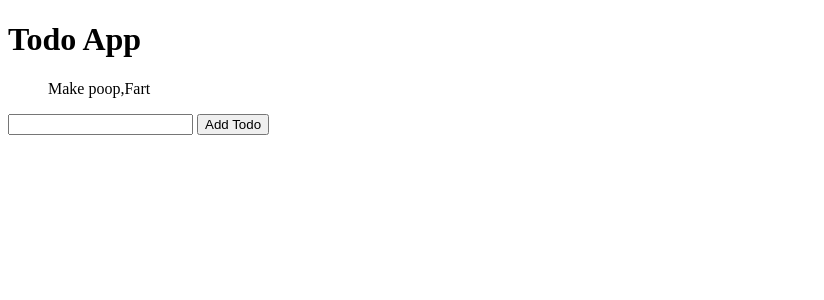
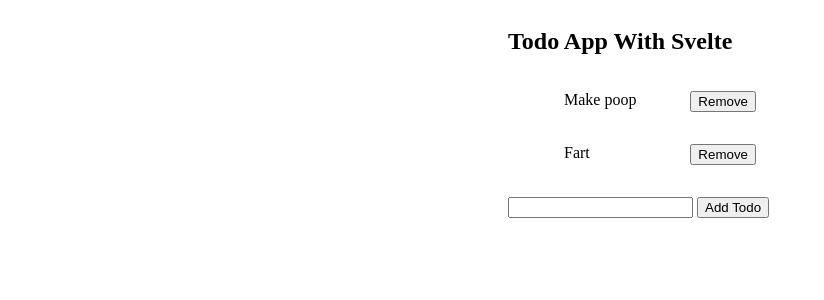
Before and after one commit to joayo13/sveltetodo, a SvelteKit app: page / in a window 1280 px wide. Shown: the top 300 px of the page, without its empty margins (0-824 px from the left). Built offline with nearby package versions, Linux system fonts and the light colour scheme.

Commit message:
added basic styles and each block for todos

```diff
--- a/src/routes/+page.svelte
+++ b/src/routes/+page.svelte
@@ -5,13 +5,31 @@
   text = textChars
 }
 function addToList() {
+  if(text)
     list = [...list, text]
     text = ''
 }
 </script>
-
-<h1>Todo App</h1>
-<h3>{text}</h3>
-<ul>{list}</ul>
-<input bind:value={text} type="text"/>
-<button on:click={addToList}>Add Todo</button>
+<style>
+  .app-container {
+    position: absolute;
+    left: 50%;
+    transform: translateX(-50%);
+  }
+  .todo-item {
+    padding: 1rem;
+    width: 12rem;
+    display: flex;
+    justify-content: space-between;
+  }
+</style>
+<section class="app-container">
+  <h1>Todo App With Svelte</h1>
+  <ul>
+    {#each list as item}
+    <li class="todo-item">{item}<button>Remove</button></li>
+    {/each}
+  </ul>
+  <input bind:value={text} type="text"/>
+  <button on:click={addToList}>Add Todo</button>
+</section>
```
